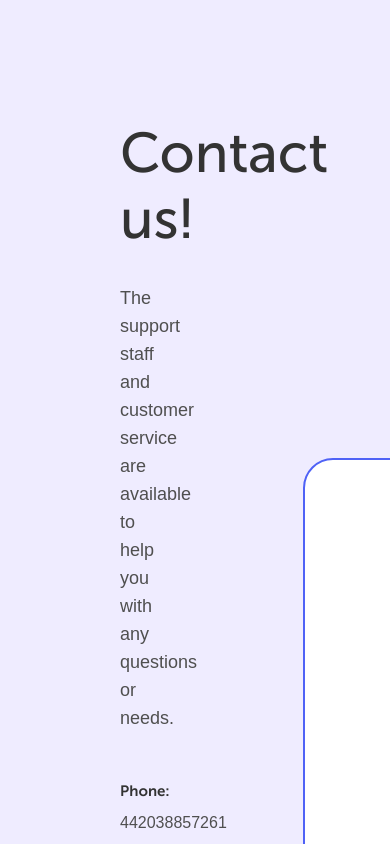
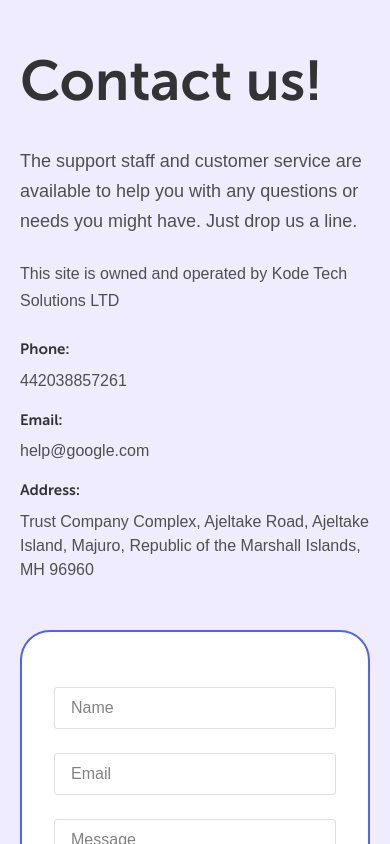
Before and after one commit to Violettalez/landing-vue-test, a Vue app: page / in a window 390 px wide. Shown: the part 4440-5284 px from the top of the page. Built offline with nearby package versions, Linux system fonts and the light colour scheme.

Commit message:
Refactor ContactUs component layout for improved responsiveness and typography

```diff
--- a/src/components/ContactUs.vue
+++ b/src/components/ContactUs.vue
@@ -78,24 +78,29 @@ const validateForm = () => {
 }
 </script>
 <template>
-  <div class="bg-violet-bg/10 flex items-center p-30 gap-33">
-    <div class="w-[34%]">
-      <h2 class="font-museo font-medium text-[56px] leading-[66px] text-gray mb-8">Contact us!</h2>
-      <p class="font-montserrat text-lg text-gray-text mb-12">
-        The support staff and customer service are available to help you with any questions or
-        needs.
+  <div
+    class="bg-violet-bg/10 flex justify-between desktop:flex-row tablet:flex-col mobile:flex-col items-center desktop:p-30 tablet:py-12 tablet:px-[130px] mobile:py-12 mobile:px-5 desktop:gap-[132px] tablet:gap-12 mobile:gap-12"
+  >
+    <div class="desktop:w-[34%] tablet:w-full mobile:w-full">
+      <h2 class="font-museo font-bold text-[56px] leading-[66px] desktop:text-start tablet:text-center mobile:text-start text-gray mb-8">Contact us!</h2>
+      <p class="font-montserrat text-lg text-gray-text desktop:mb-12 tablet:mb-8 leading-[30px] mobile:mb-6">
+        The support staff and customer service are available to help you with any questions or needs
+        you might have. Just drop us a line.
       </p>
-      <div class="flex flex-col gap-[16px]">
+      <p class="font-montserrat text-base text-gray-text mb-6 leading-[27px]">This site is owned and operated by Kode Tech Solutions LTD</p>
+      <div class="flex flex-col gap-4">
         <div v-for="contact in contactInfo" :key="contact.id" class="flex flex-col gap-2">
-          <p class="font-museo font-medium text-[15px] text-gray">
-            <strong>{{ contact.type }}</strong>
+          <p class="font-museo font-bold text-[15px] text-gray">
+            {{ contact.type }}
           </p>
           <p class="font-montserrat text-base text-gray-text">{{ contact.value }}</p>
         </div>
       </div>
     </div>
 
-    <div class="bg-white border-2 border-violet rounded-[30px] p-20 flex-grow">
+    <div
+      class="bg-white border-2 border-violet rounded-[30px] p-20 desktop:w-[585px] tablet:w-full mobile:w-full tablet:py-20 tablet:px-[41px] mobile:py-12 mobile:px-4"
+    >
       <form @submit.prevent="validateForm" class="flex flex-col items-center gap-6 px-4 py-[7px]">
         <div class="w-full">
           <input
@@ -138,7 +143,7 @@ const validateForm = () => {
           </p>
         </div>
 
-        <button class="button">Send</button>
+        <button class="button w-auto">Send</button>
       </form>
     </div>
   </div>
```
